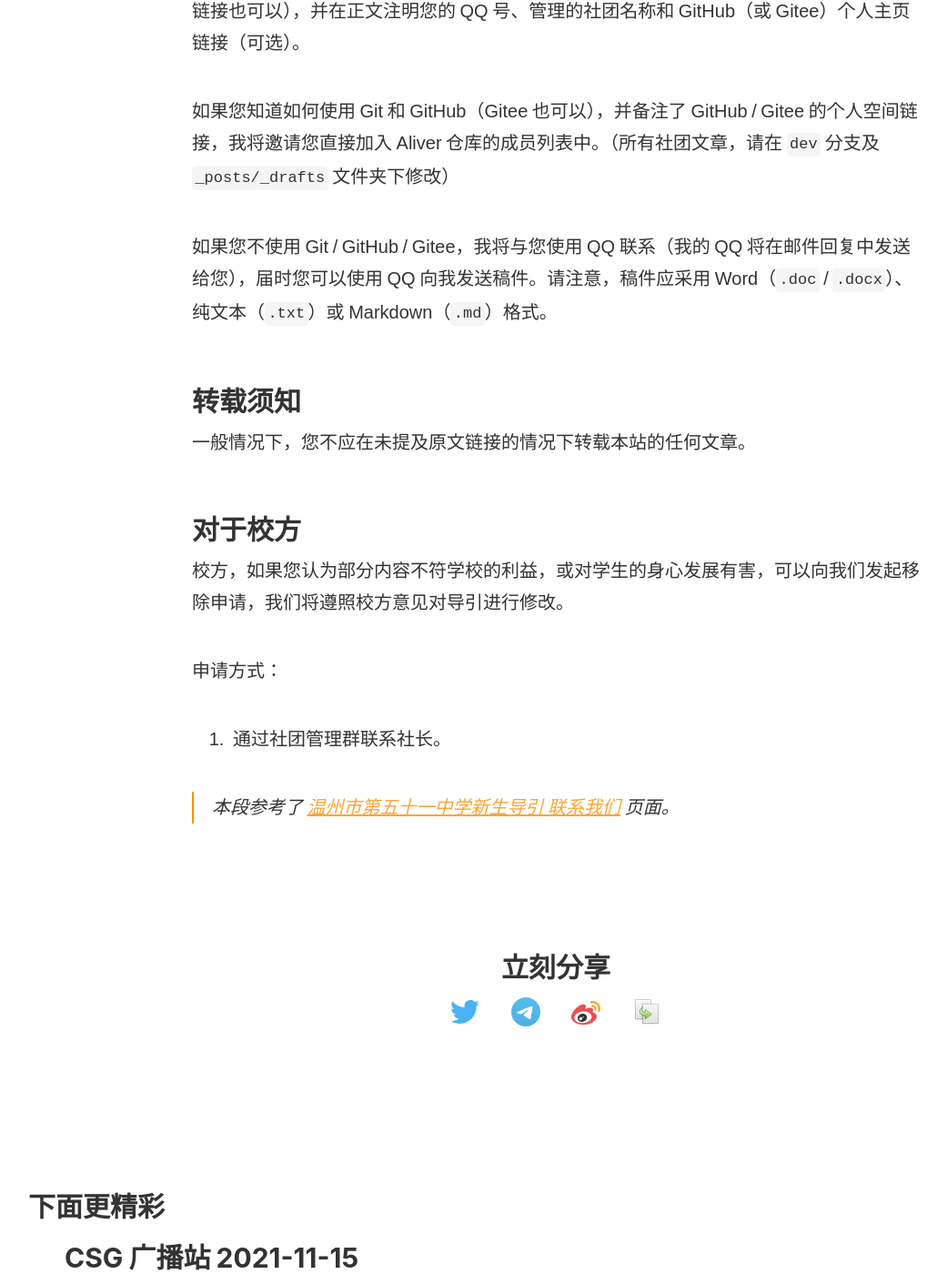
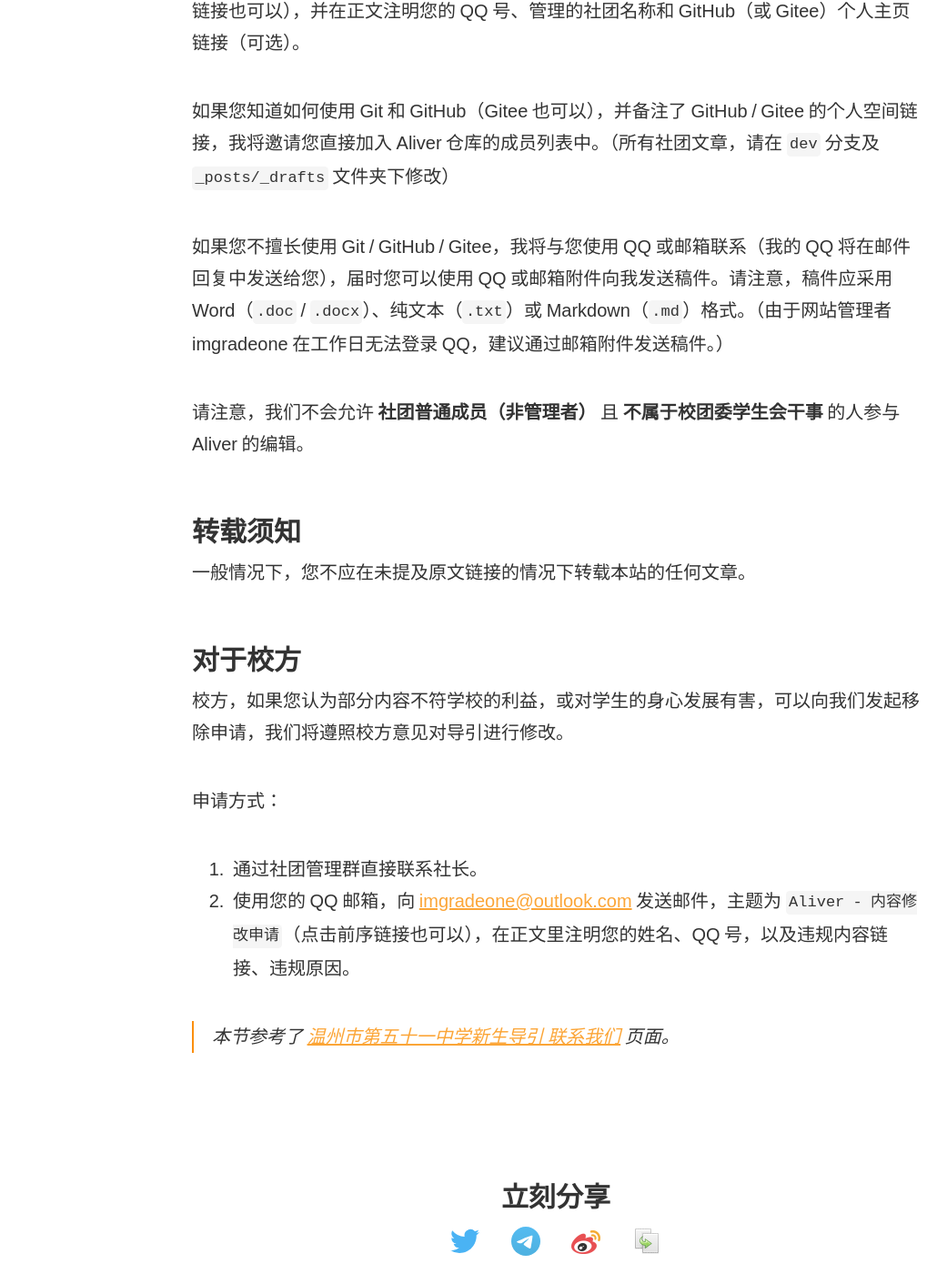
Before and after one commit to devswork-glzx/aliver, a Jekyll site: the page built from _posts/2021-11-14-helloworld.md, in a window 1280 px wide and 1400 px high, scrolled down 899 px. Shown: the whole window at 91% size, without its empty margins (29-1070 px from the left). Built offline with Jekyll 4.4.1, drawn with Linux system fonts in a browser that asks for light colours; our own code applies the rules of GitHub Pages for plain Markdown files.

```diff
--- a/_includes/nav.html
+++ b/_includes/nav.html
@@ -13,7 +13,7 @@
         标签
       </a></li>
 
-      <li><a href="{{ site.baseurl }}/about/" target="_self">
+      <li><a href="{{ site.baseurl }}/helloworld" target="_self">
         关于我们
       </a></li>
 
--- a/_posts/2021-11-14-helloworld.md
+++ b/_posts/2021-11-14-helloworld.md
@@ -20,7 +20,9 @@ author: imgradeone
 
 如果您知道如何使用 Git 和 GitHub（Gitee 也可以），并备注了 GitHub / Gitee 的个人空间链接，我将邀请您直接加入 Aliver 仓库的成员列表中。（所有社团文章，请在 `dev` 分支及 `_posts/_drafts` 文件夹下修改）
 
-如果您不使用 Git / GitHub / Gitee，我将与您使用 QQ 联系（我的 QQ 将在邮件回复中发送给您），届时您可以使用 QQ 向我发送稿件。请注意，稿件应采用 Word（`.doc` / `.docx`）、纯文本（`.txt`）或 Markdown（`.md`）格式。
+如果您不擅长使用 Git / GitHub / Gitee，我将与您使用 QQ 或邮箱联系（我的 QQ 将在邮件回复中发送给您），届时您可以使用 QQ 或邮箱附件向我发送稿件。请注意，稿件应采用 Word（`.doc` / `.docx`）、纯文本（`.txt`）或 Markdown（`.md`）格式。（由于网站管理者 imgradeone 在工作日无法登录 QQ，建议通过邮箱附件发送稿件。）
+
+请注意，我们不会允许 **社团普通成员（非管理者）** 且 **不属于校团委学生会干事** 的人参与 Aliver 的编辑。
 
 ## 转载须知
 
@@ -30,6 +32,7 @@ author: imgradeone
 校方，如果您认为部分内容不符学校的利益，或对学生的身心发展有害，可以向我们发起移除申请，我们将遵照校方意见对导引进行修改。
 
 申请方式：
-1. 通过社团管理群联系社长。
+1. 通过社团管理群直接联系社长。
+2. 使用您的 QQ 邮箱，向 [imgradeone@outlook.com](mailto:imgradeone@outlook.com?subject=Aliver%20-%20内容修改申请) 发送邮件，主题为 `Aliver - 内容修改申请`（点击前序链接也可以），在正文里注明您的姓名、QQ 号，以及违规内容链接、违规原因。
 
-> 本段参考了 [温州市第五十一中学新生导引 联系我们](https://www.wz51z.wiki/联系我们.html) 页面。
+> 本节参考了 [温州市第五十一中学新生导引 联系我们](https://www.wz51z.wiki/联系我们.html) 页面。
```
